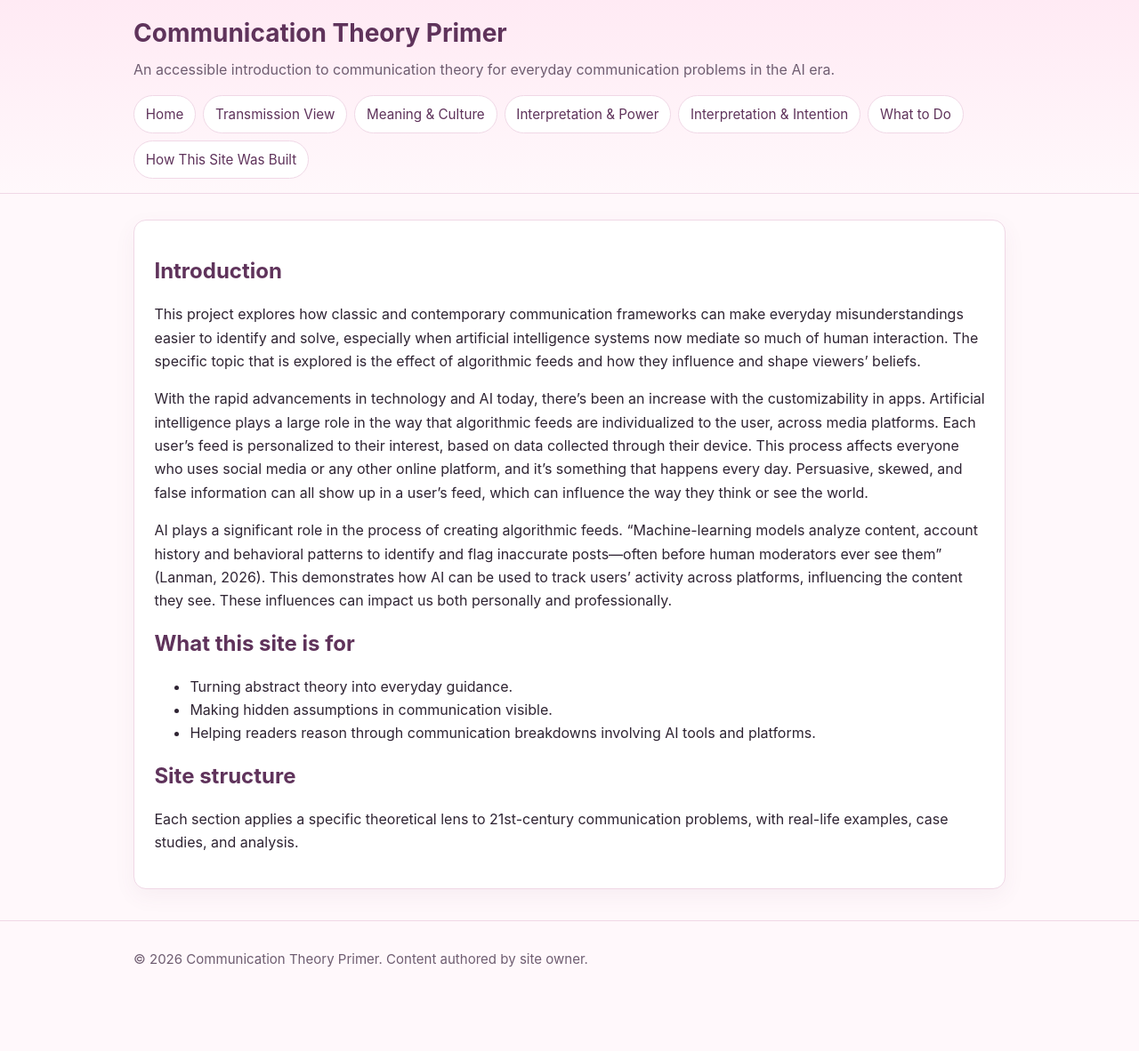
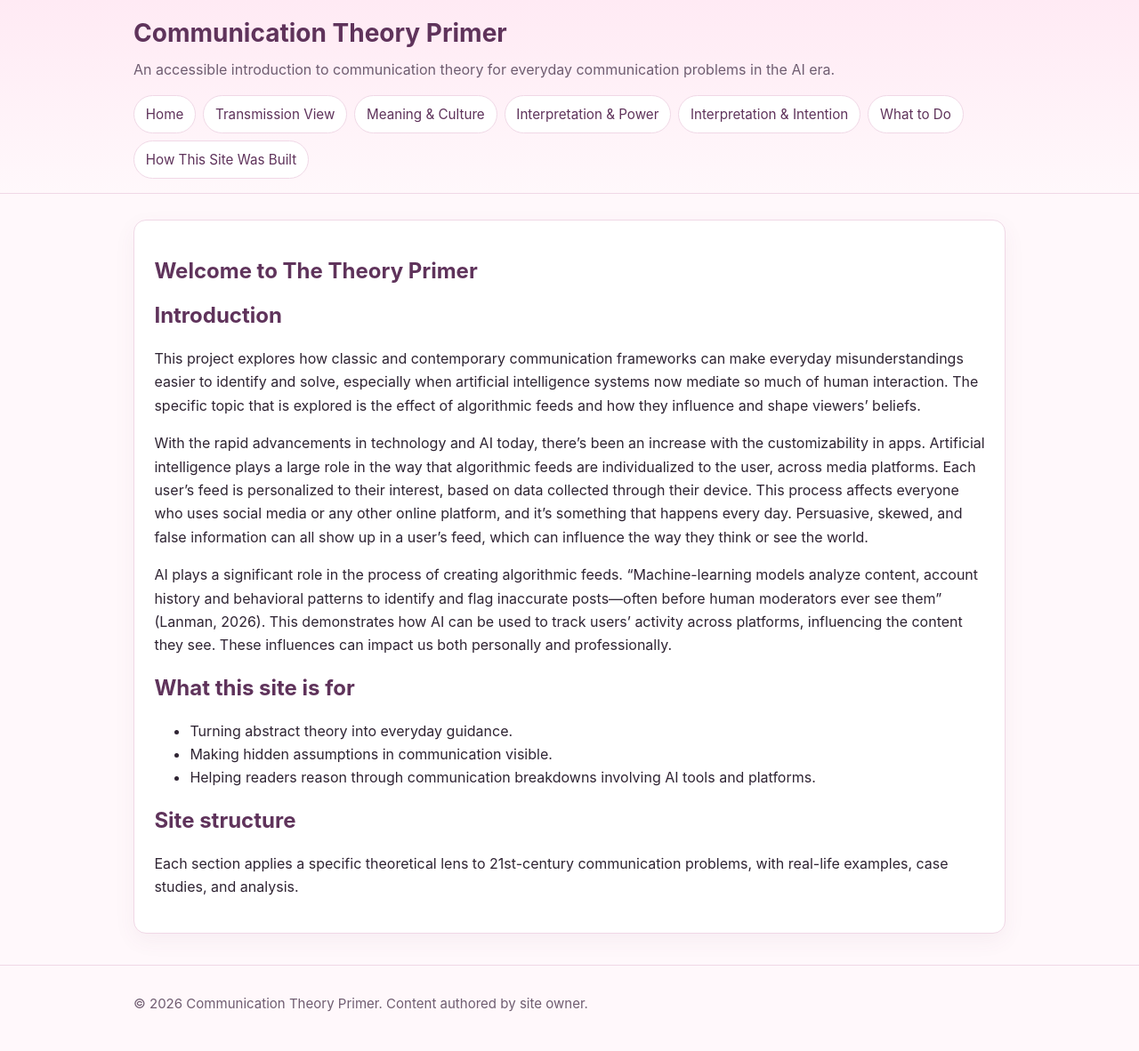
Before and after one commit to abbyfriedman1/comm-primer, a Jekyll site: the page built from index.md, in a window 1280 px wide. Shown: the whole page at 89% size. Built offline with Jekyll 4.4.1, drawn with Linux system fonts in a browser that asks for light colours; before the commit the page ends 1132 px from its top, so only the background shows below that.

Commit message:
Update index.md

```diff
--- a/index.md
+++ b/index.md
@@ -1,6 +1,6 @@
 ---
 layout: default
-title: ## Welcome to The Theory Primer
+title: Welcome to The Theory Primer
 
 ## AI Everywhere- A Primer for Personal and Professional Use
 
```
